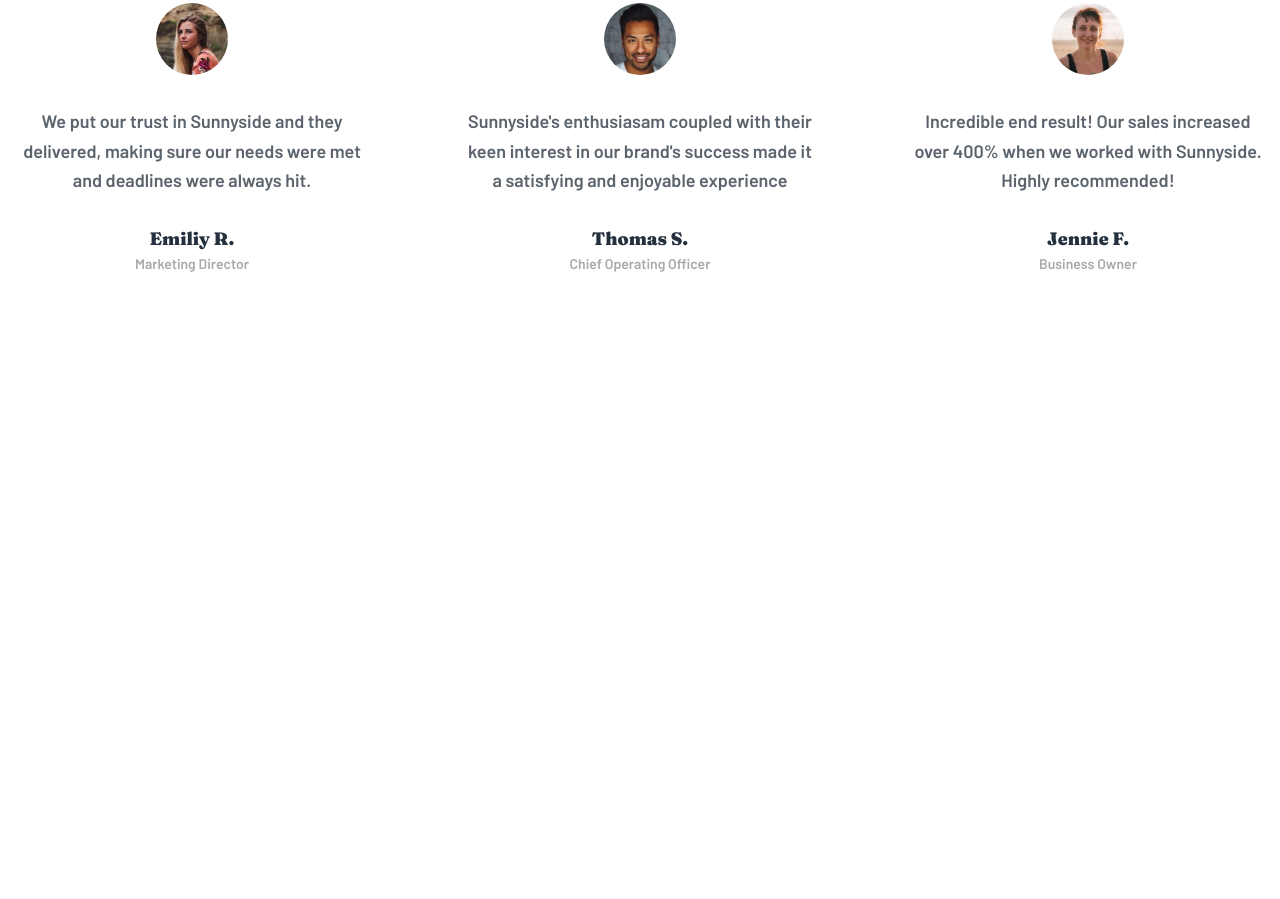
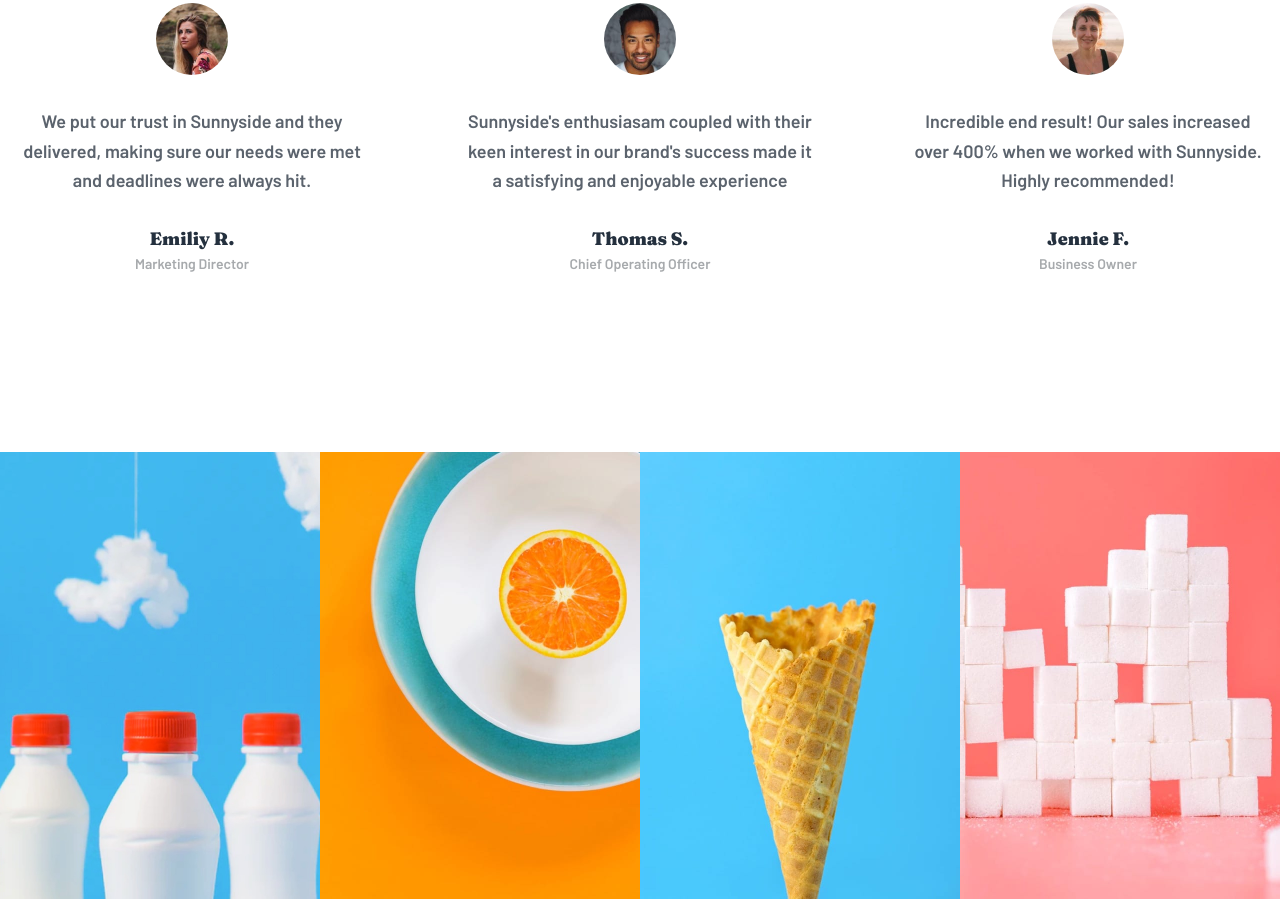
Before and after one commit to Damjan15/sunnyside, a website: page index.html in a window 1280 px wide. Shown: the part 2798-3697 px from the top of the page. Before the commit the page ends 3250 px from the top, so only its background shows below. Drawn offline with Linux system fonts and the light colour scheme.

Commit message:
feat: project section created

```diff
--- a/css/input.css
+++ b/css/input.css
@@ -144,3 +144,23 @@
 .photography {
   @apply bg-[url(/images/mobile/image-photography.jpg)] md:bg-[url(/images/desktop/image-photography.jpg)] bg-cover bg-center bg-no-repeat;
 }
+
+.project {
+  @apply h-[385px] lg:h-[447px] bg-cover bg-center bg-no-repeat;
+}
+
+.project-1 {
+  @apply bg-[url(/images/mobile/image-gallery-milkbottles.jpg)] md:bg-[url(/images/desktop/image-gallery-milkbottles.jpg)];
+}
+
+.project-2 {
+  @apply bg-[url(/images/mobile/image-gallery-orange.jpg)] md:bg-[url(/images/desktop/image-gallery-orange.jpg)];
+}
+
+.project-3 {
+  @apply bg-[url(/images/mobile/image-gallery-cone.jpg)] md:bg-[url(/images/desktop/image-gallery-cone.jpg)];
+}
+
+.project-4 {
+  @apply bg-[url(/images/mobile/image-gallery-sugar-cubes.jpg)] md:bg-[url(/images/desktop/image-gallery-sugarcubes.jpg)];
+}
--- a/index.html
+++ b/index.html
@@ -160,6 +160,14 @@
 
     </section>
 
+    <!-- Projects -->
+    <section class="grid grid-cols-1 md:grid-cols-2 lg:grid-cols-4">
+        <div class="project project-1"></div>
+        <div class="project project-2"></div>
+        <div class="project project-3"></div>
+        <div class="project project-4"></div>
+    </section>
+
     <script src="js/script.js"></script>
 </body>
 
```
Also changed, not shown: css/output.css.
